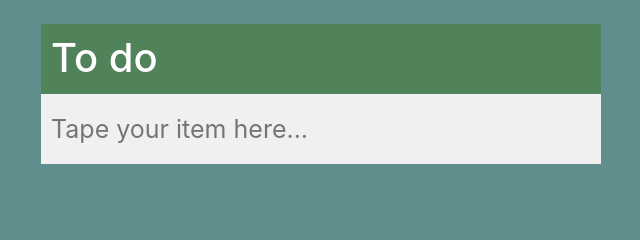
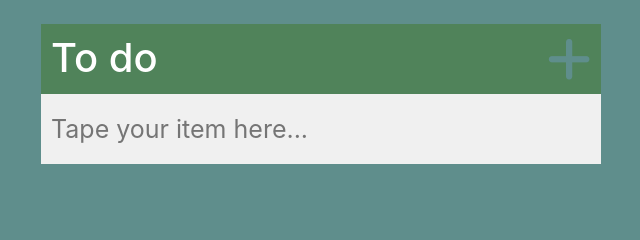
Before and after one commit to krystianksiazek/ToDoApp, a plain HTML site: page index.html in a window 1280 px wide. Shown: the top 240 px of the page, 319-959 px from the left. Drawn offline with nearby package versions, Linux system fonts and the light colour scheme.

Commit message:
plus button added

```diff
--- a/index.html
+++ b/index.html
@@ -15,7 +15,8 @@
   <body>
     <div id="mainPanel" class="container mt-sm-4">
       <div id="headerPanel" class="row">
-        <h1>To do</h1>
+        <h1>To do<i class="fas fa-plus"></i></h1>
+
       </div>
       <div id="addingPanel" class="row">
         <input id="typeItem" type="text" placeholder="Tape your item here...">
```
